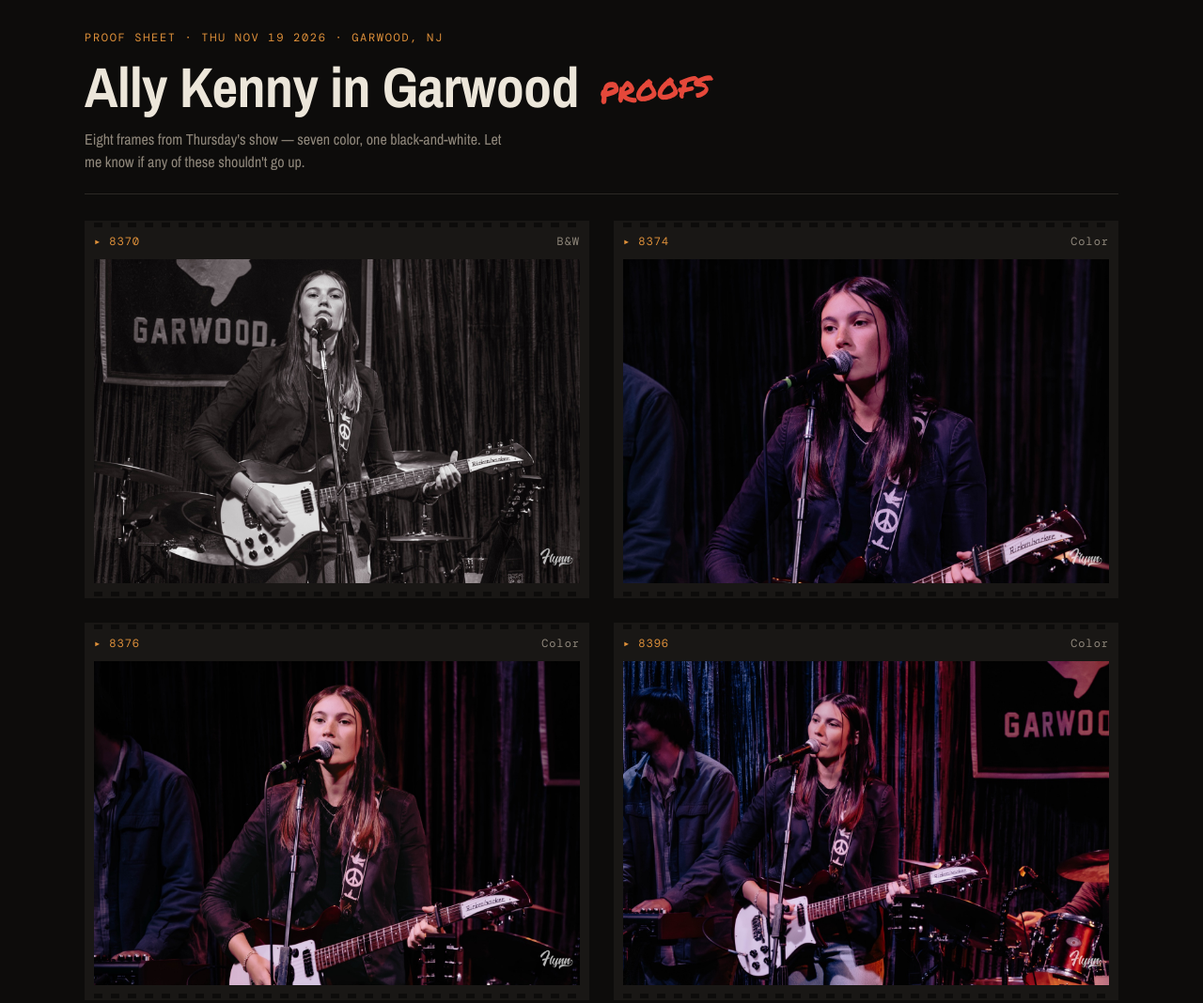
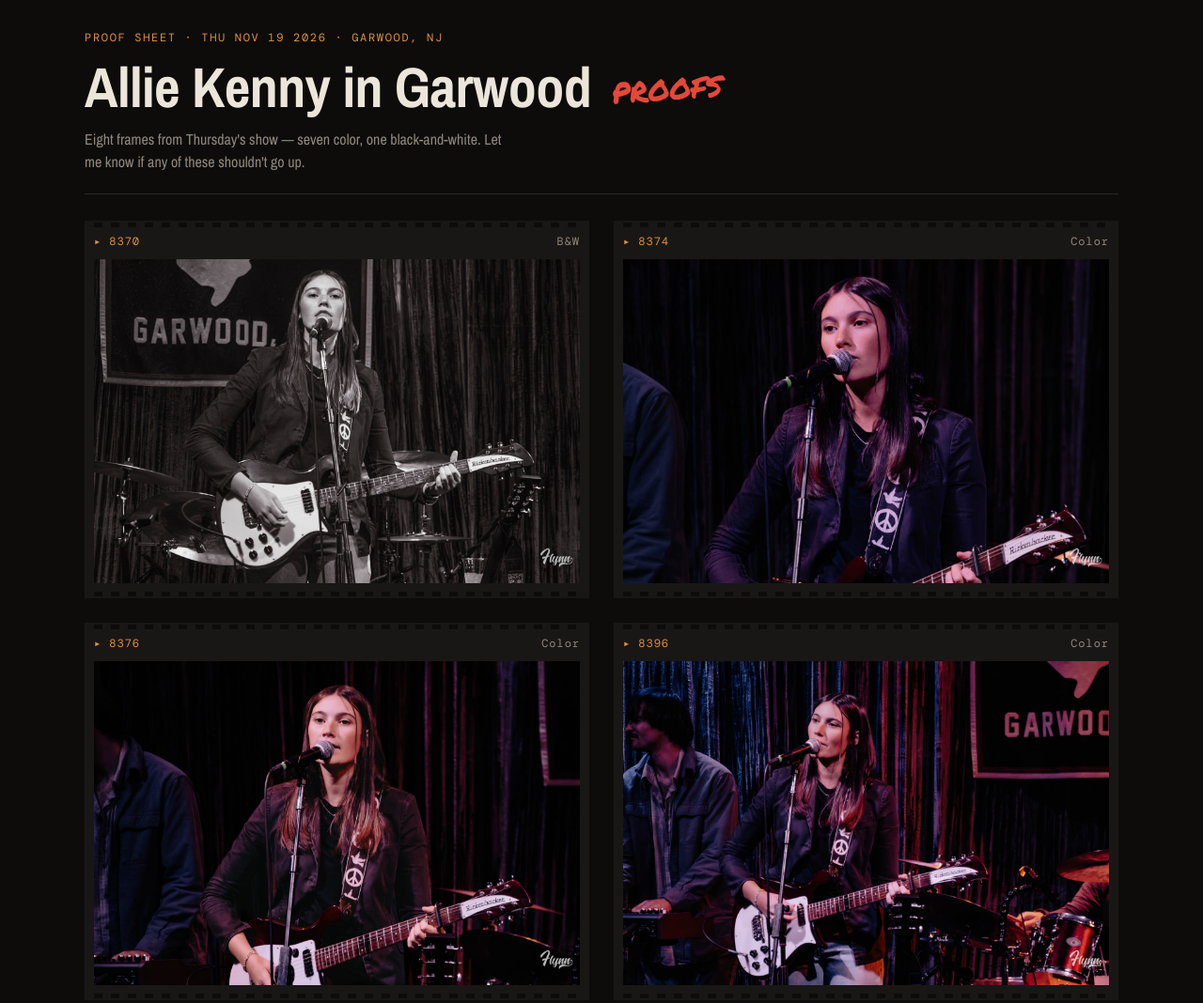
Before and after one commit to franciscountry/flynnonguitar, a plain HTML site: page proofs/ally-kenny/index.html in a window 1280 px wide. Shown: the top 1068 px of the page at 94% size. Drawn offline with nearby package versions, Linux system fonts and the light colour scheme.

Commit message:
Ally Kenny proofs: fix name spelling to Allie Kenny
Co-Authored-By: Claude Opus 5.5 <noreply@anthropic.com>

```diff
--- a/proofs/ally-kenny/index.html
+++ b/proofs/ally-kenny/index.html
@@ -4,7 +4,7 @@
 <meta charset="utf-8">
 <meta name="viewport" content="width=device-width,initial-scale=1,viewport-fit=cover">
 <meta name="robots" content="noindex,nofollow">
-<title>Ally Kenny in Garwood</title>
+<title>Allie Kenny in Garwood</title>
 <link rel="preconnect" href="https://fonts.googleapis.com">
 <link rel="stylesheet" href="https://fonts.googleapis.com/css2?family=Archivo+Narrow:wght@400;600;700&family=DM+Mono:wght@400;500&family=Permanent+Marker&display=swap">
 <style>
@@ -59,7 +59,7 @@ footer{color:var(--muted);font-size:13px;font-family:var(--mono);letter-spacing:
 <div class="wrap">
   <header>
     <div class="slug">Proof sheet · Thu Nov 19 2026 · Garwood, NJ</div>
-    <h1>Ally Kenny in Garwood <em>proofs</em></h1>
+    <h1>Allie Kenny in Garwood <em>proofs</em></h1>
     <p class="lede">Eight frames from Thursday's show — seven color, one black-and-white. Let me know if any of these shouldn't go up.</p>
   </header>
 
@@ -80,7 +80,7 @@ FRAMES.forEach(f=>{
   el.className="frame single";
   const label=f.bw?"B&amp;W":"Color";
   el.innerHTML=`<div class="edge"><span>▸ ${f.n}</span><span class="solo">${label}</span></div>
-    <div class="pair"><figure><img src="img/full/${f.n}.jpg?v=2" loading="lazy" alt="Ally Kenny in Garwood, frame ${f.n}, ${label}"></figure></div>`;
+    <div class="pair"><figure><img src="img/full/${f.n}.jpg?v=2" loading="lazy" alt="Allie Kenny in Garwood, frame ${f.n}, ${label}"></figure></div>`;
   sheet.appendChild(el);
 });
 </script>
```
